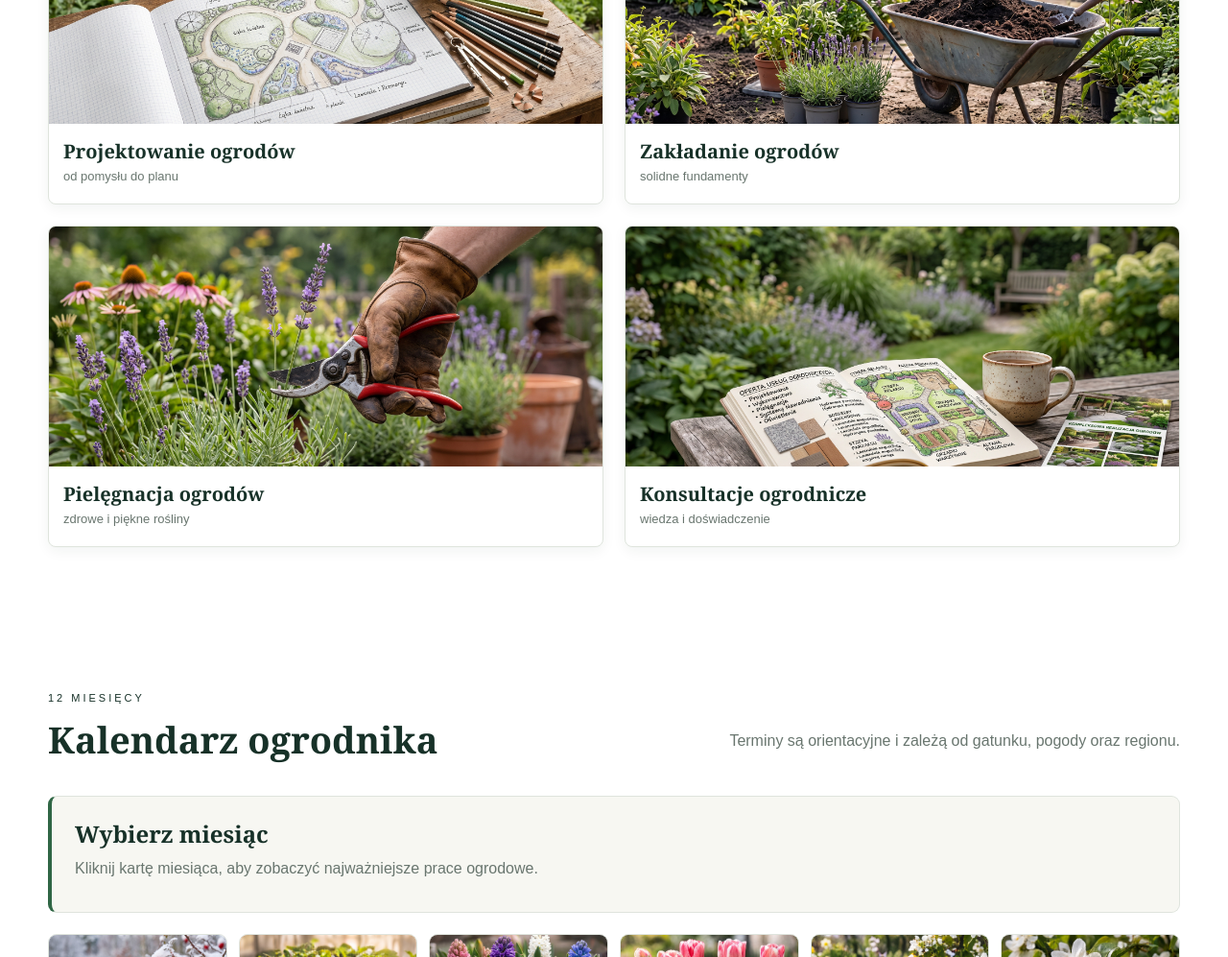
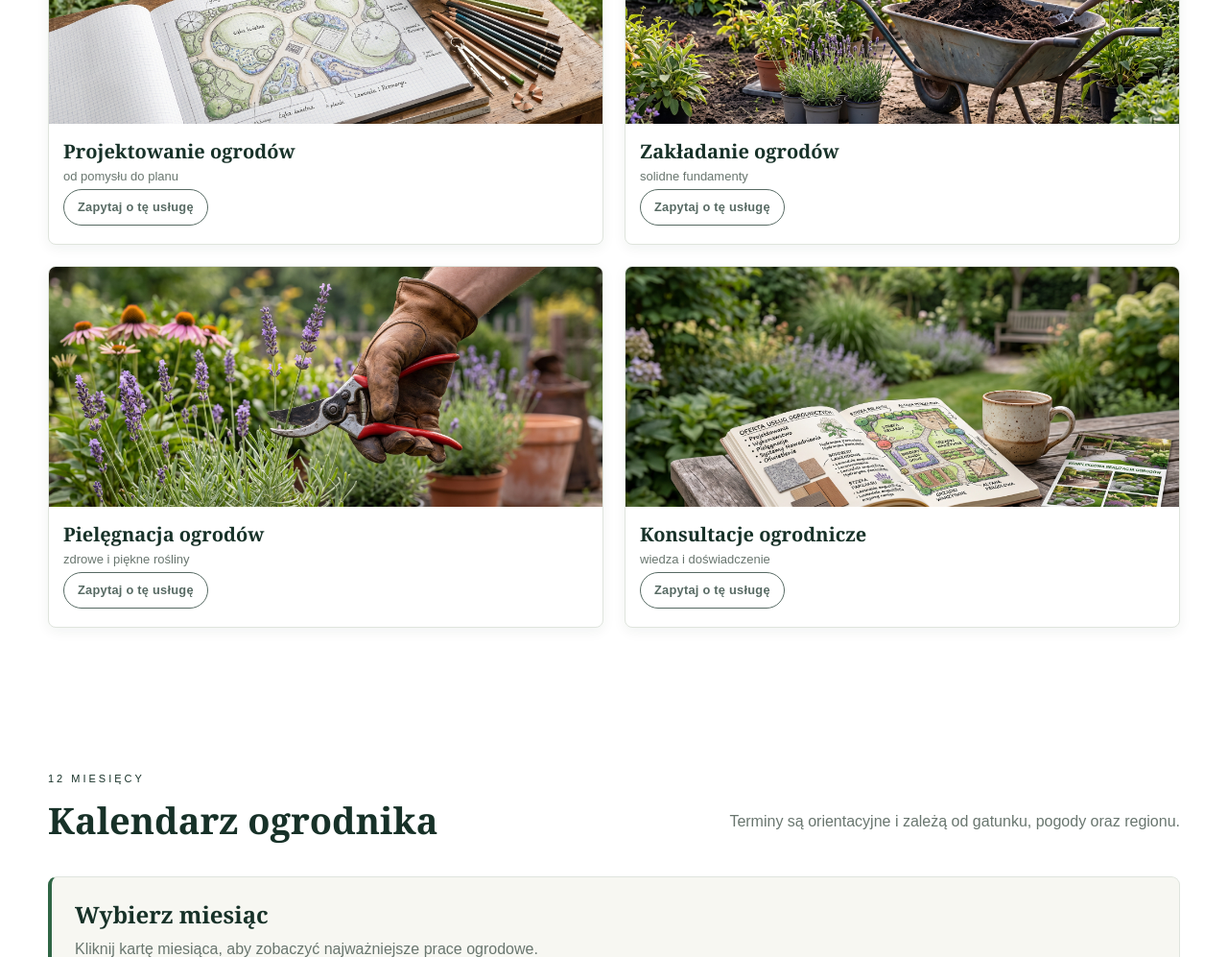
Before and after one commit to AlexGreen-art/ogrodnictwo, a plain HTML site: page index.html in a window 1280 px wide. Shown: the part 1920-2917 px from the top of the page at 96% size. Drawn offline with Linux system fonts and the light colour scheme.

Commit message:
Add files via upload

```diff
--- a/index.html
+++ b/index.html
@@ -14,7 +14,7 @@
 <meta property="og:image:height" content="794">
 <meta property="og:url" content="https://alexgreen-art.github.io/ogrodnictwo/">
 <link rel="canonical" href="https://alexgreen-art.github.io/ogrodnictwo/">
-<link rel="stylesheet" href="style.css?v=2">
+<link rel="stylesheet" href="style.css?v=3">
 </head>
 <body>
 <header class="site-header">
@@ -44,10 +44,10 @@
 <section id="o-nas" class="section muted"><div class="container about"><div><span class="eyebrow">O NAS</span><h2>Ogród zaczyna się od dobrego pomysłu</h2><p>Od 2016 roku tworzymy ogrody, które łączą funkcjonalność, estetykę i szacunek dla natury. Z czasem rozwijaliśmy warsztat, podejmując się coraz bardziej złożonych realizacji.</p><div class="timeline"><div><b>2016</b><span>Początek działalności</span></div><div><b>2019</b><span>Większe i bardziej złożone realizacje</span></div><div><b>2023</b><span>Rozwój kierunku naturalistycznego</span></div><div><b>2026</b><span>Projektowanie ogrodów odpornych i przyjaznych naturze</span></div></div></div><img src="images/about.jpg" alt="Naturalistyczny ogród przy domu"></div></section>
 
 <section id="uslugi" class="section"><div class="container"><div class="section-head"><div><span class="eyebrow">CO ROBIMY</span><h2>Nasze usługi</h2></div><a href="#kontakt">Zapytaj o usługę →</a></div><div class="cards services">
-  <article class="card"><img src="images/uslugi-01.jpg" alt="Projektowanie ogrodu"><div><h3>Projektowanie ogrodów</h3><p>od pomysłu do planu</p></div></article>
-  <article class="card"><img src="images/uslugi-02.jpg" alt="Zakładanie ogrodu"><div><h3>Zakładanie ogrodów</h3><p>solidne fundamenty</p></div></article>
-  <article class="card"><img src="images/uslugi-03.jpg" alt="Pielęgnacja ogrodu"><div><h3>Pielęgnacja ogrodów</h3><p>zdrowe i piękne rośliny</p></div></article>
-  <article class="card"><img src="images/uslugi-04.jpg" alt="Konsultacje ogrodnicze"><div><h3>Konsultacje ogrodnicze</h3><p>wiedza i doświadczenie</p></div></article>
+  <article class="card"><img src="images/uslugi-01.jpg" alt="Projektowanie ogrodu"><div><h3>Projektowanie ogrodów</h3><p>od pomysłu do planu</p><a class="akcja" href="mailto:ogrody_demo@gmail.com?subject=Zapytanie%20o%20us%C5%82ug%C4%99%20%E2%80%94%20Projektowanie%20ogrod%C3%B3w">Zapytaj o tę usługę</a></div></article>
+  <article class="card"><img src="images/uslugi-02.jpg" alt="Zakładanie ogrodu"><div><h3>Zakładanie ogrodów</h3><p>solidne fundamenty</p><a class="akcja" href="mailto:ogrody_demo@gmail.com?subject=Zapytanie%20o%20us%C5%82ug%C4%99%20%E2%80%94%20Zak%C5%82adanie%20ogrod%C3%B3w">Zapytaj o tę usługę</a></div></article>
+  <article class="card"><img src="images/uslugi-03.jpg" alt="Pielęgnacja ogrodu"><div><h3>Pielęgnacja ogrodów</h3><p>zdrowe i piękne rośliny</p><a class="akcja" href="mailto:ogrody_demo@gmail.com?subject=Zapytanie%20o%20us%C5%82ug%C4%99%20%E2%80%94%20Piel%C4%99gnacja%20ogrod%C3%B3w">Zapytaj o tę usługę</a></div></article>
+  <article class="card"><img src="images/uslugi-04.jpg" alt="Konsultacje ogrodnicze"><div><h3>Konsultacje ogrodnicze</h3><p>wiedza i doświadczenie</p><a class="akcja" href="mailto:ogrody_demo@gmail.com?subject=Zapytanie%20o%20us%C5%82ug%C4%99%20%E2%80%94%20Konsultacje%20ogrodnicze">Zapytaj o tę usługę</a></div></article>
 </div></div></section>
 
 <section id="kalendarz" class="section"><div class="container"><div class="section-head"><div><span class="eyebrow">12 MIESIĘCY</span><h2>Kalendarz ogrodnika</h2></div><p>Terminy są orientacyjne i zależą od gatunku, pogody oraz regionu.</p></div><div class="month-grid">
--- a/style.css
+++ b/style.css
@@ -51,3 +51,11 @@
   .month h3{font-size:14px}
   .month div{padding:8px 10px}
 }
+
+
+/* --- akcja przy pozycji oferty (27.09.2026) --- */
+.akcja{display:inline-block;margin-top:14px;white-space:nowrap;font-size:.8rem;font-weight:600;
+  letter-spacing:.02em;text-decoration:none;color:inherit;border:1px solid currentColor;
+  border-radius:999px;padding:8px 14px;opacity:.72;transition:opacity .15s}
+.akcja:hover,.akcja:focus-visible{opacity:1}
+.card .akcja{margin:0 0 4px}
```
